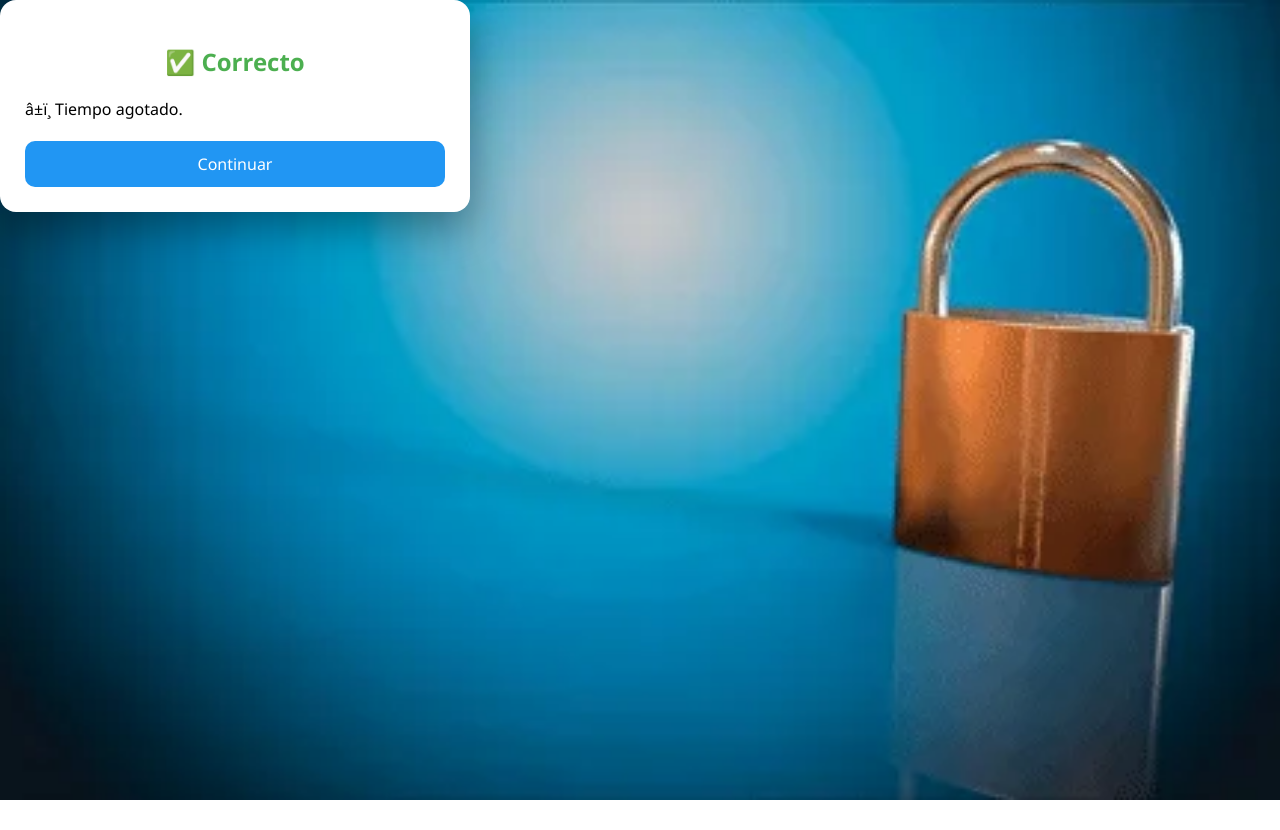
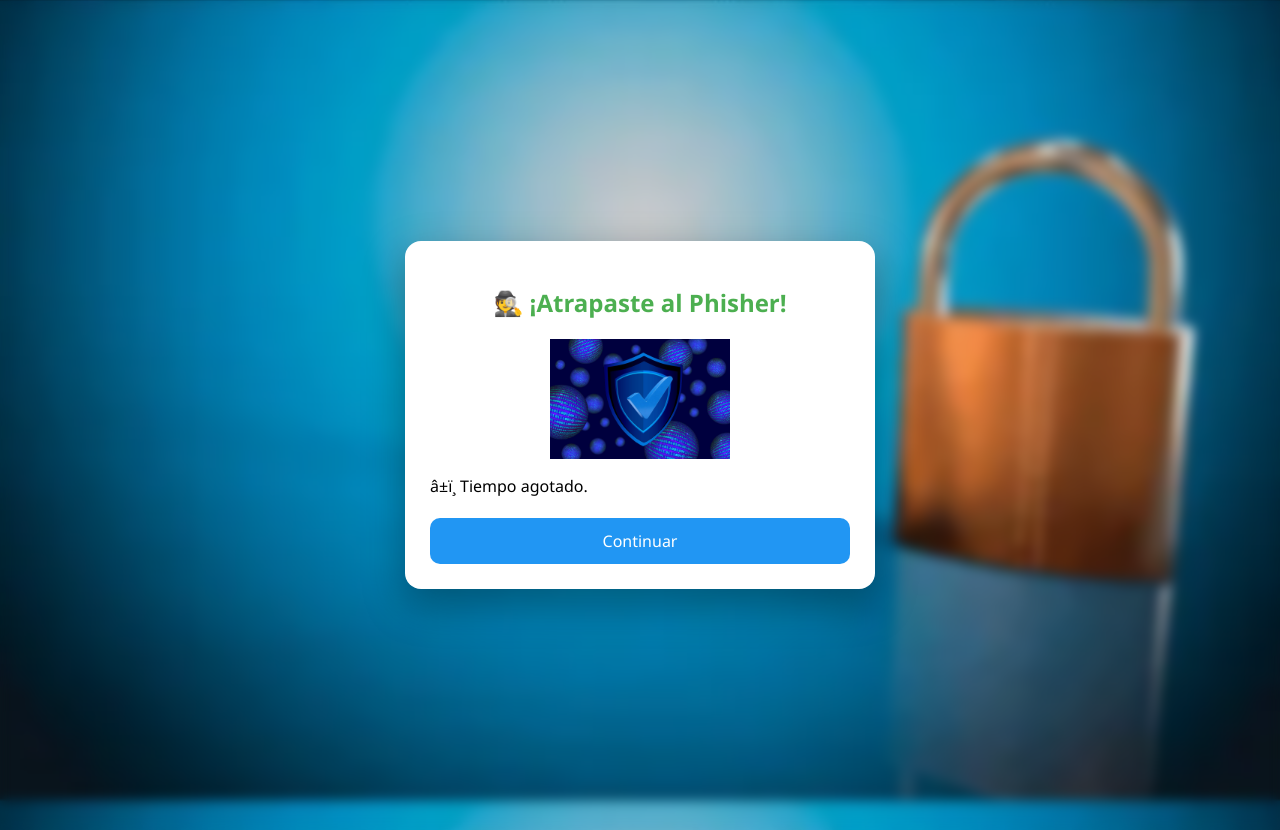
Before and after one commit to sanchezzul/phishing-game, a Flask app: page /feedback in a window 1280 px wide. Before the commit the page ends 800 px from the top, so only its background shows below. Run offline with Flask 3, Linux system fonts and the light colour scheme; the visitor is signed in with stand-in values (Sample User, id 1).

Commit message:
Update feedback.html

```diff
--- a/templates/feedback.html
+++ b/templates/feedback.html
@@ -1,22 +1,36 @@
 <!DOCTYPE html>
 <html lang="es">
 <head>
-    <meta charset="UTF-8">
-    <title>Resultado</title>
-    <link rel="stylesheet" href="{{ url_for('static', filename='style.css') }}">
+<meta charset="UTF-8">
+<link rel="stylesheet" href="{{ url_for('static', filename='style.css') }}">
 </head>
-<body>
+<body class="overlay">
+
+{% if correcto %}
+<audio autoplay src="{{ url_for('static', filename='ok.mp3') }}"></audio>
+{% else %}
+<audio autoplay src="{{ url_for('static', filename='error.mp3') }}"></audio>
+{% endif %}
 
 <div class="container">
+{% if es_phishing %}
+    {% if correcto %}
+        <h2 class="correcto">🕵️ ¡Atrapaste al Phisher!</h2>
+        <img src="{{ url_for('static', filename='correcto.jpg') }}" class="img-feedback">
+    {% else %}
+        <h2 class="incorrecto">😱 ¡Te han robado!</h2>
+        <img src="{{ url_for('static', filename='incorrecto.png') }}" class="img-feedback">
+    {% endif %}
+{% else %}
     {% if correcto %}
         <h2 class="correcto">✅ Correcto</h2>
     {% else %}
         <h2 class="incorrecto">❌ Incorrecto</h2>
     {% endif %}
+{% endif %}
 
-    <p>{{ explicacion }}</p>
-
-    <a href="/juego" class="btn continuar">Continuar</a>
+<p>{{ explicacion }}</p>
+<a href="/juego" class="btn">Continuar</a>
 </div>
 
 </body>
```
